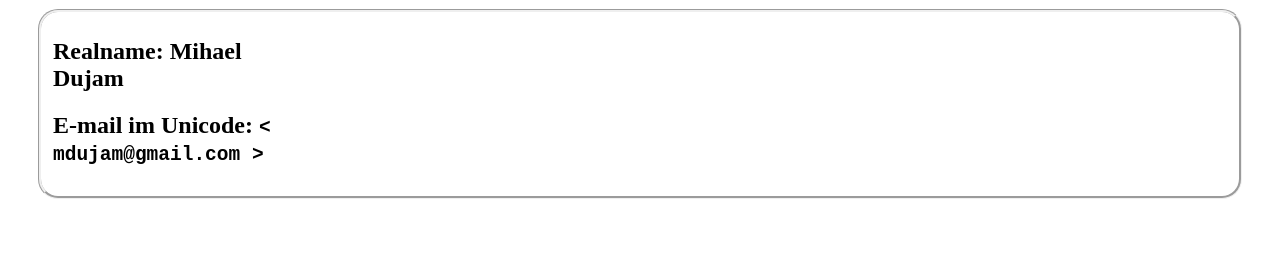
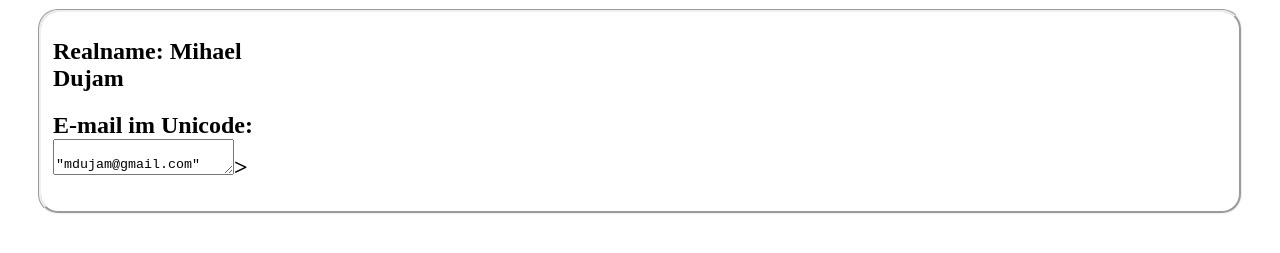
Before and after one commit to Mike66/abschluss05, a plain HTML site: page index.html in a window 1280 px wide. Shown: the part 79-332 px from the top of the page. Drawn offline with Linux system fonts and the light colour scheme.

Commit message:
thi commit

```diff
--- a/index.html
+++ b/index.html
@@ -10,8 +10,8 @@
 <form>
   <fieldset>
    <h2>Realname: Mihael Dujam </h2>
-   <h2>E-mail im Unicode: <code>
-						&lt; &#109;&#100;&#117;&#106;&#97;&#109;&#64;&#103;&#109;&#97;&#105;&#108;&#46;&#99;&#111;&#109; &gt; </code> </h2>
+   <h2>E-mail im Unicode: <textarea>
+						 "&#109;&#100;&#117;&#106;&#97;&#109;&#64;&#103;&#109;&#97;&#105;&#108;&#46;&#99;&#111;&#109;" </textarea>> </h2>
   </fieldset>
 </form>
 </body>
```
